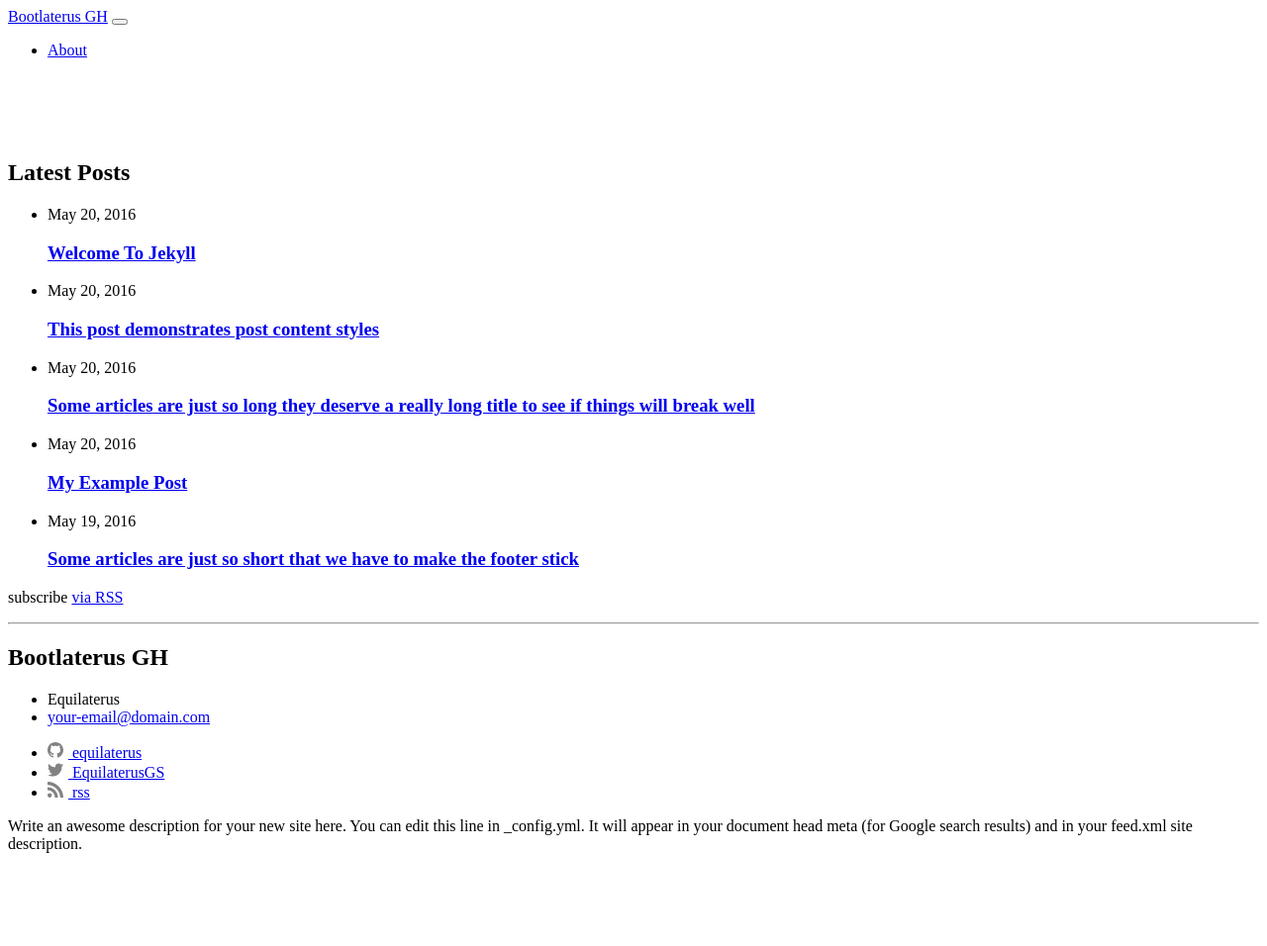
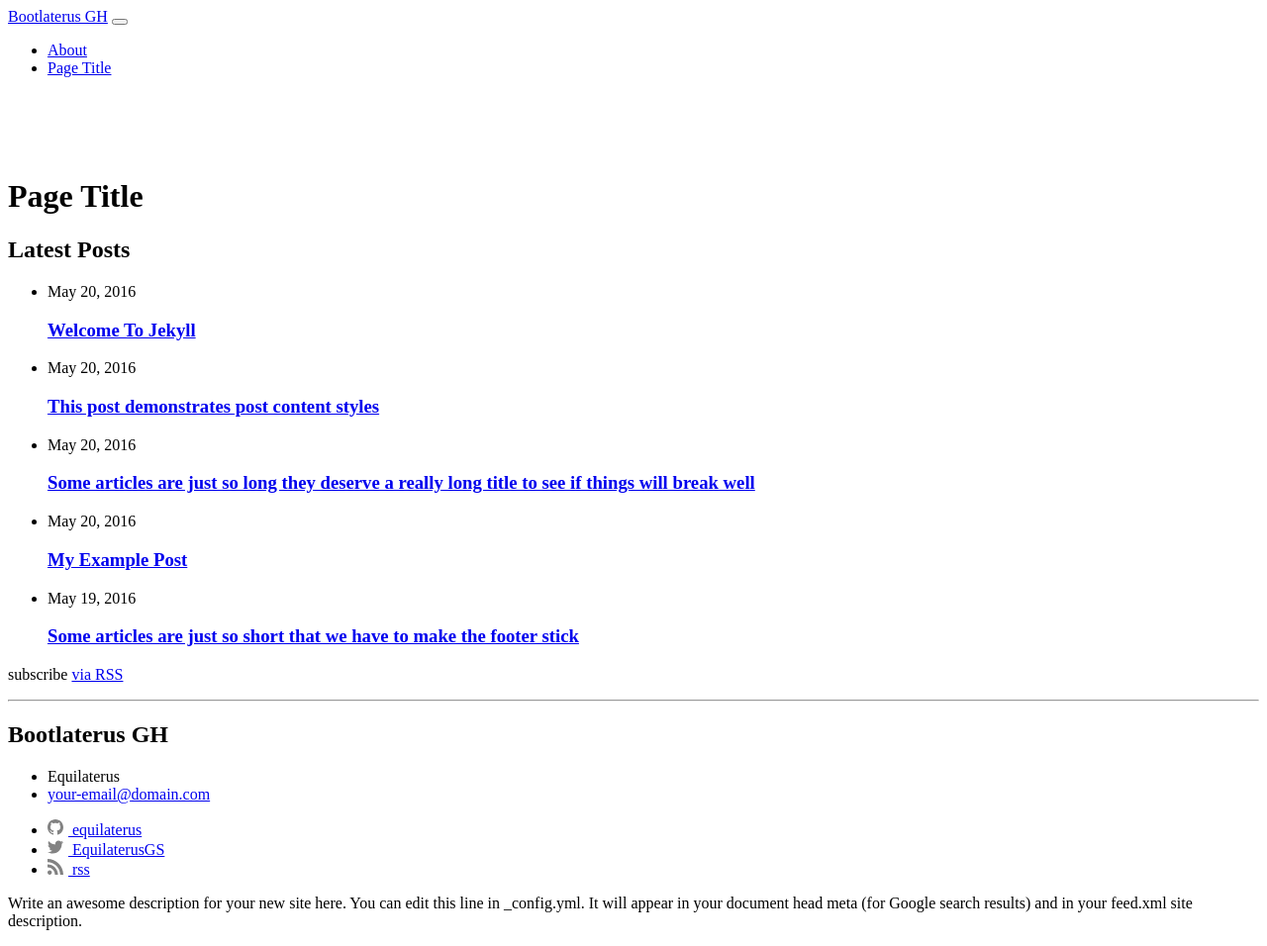
Before and after one commit to equilaterus/bootlaterus.gh-pages, a Jekyll site: the page built from index.md, in a window 1280 px wide. Shown: the whole page at 99% size. Built offline with Jekyll 4.4.1, drawn with Linux system fonts in a browser that asks for light colours; a style sheet for code colours, icons or effects is not loaded; before the commit the page ends 900 px from its top, so only the background shows below that.

Commit message:
Adding page tittle

```diff
--- a/index.md
+++ b/index.md
@@ -6,4 +6,5 @@
 # See: https://jekyllrb.com/docs/themes/#overriding-theme-defaults
 #
 layout: home
+title: Page Title
 ---
```
